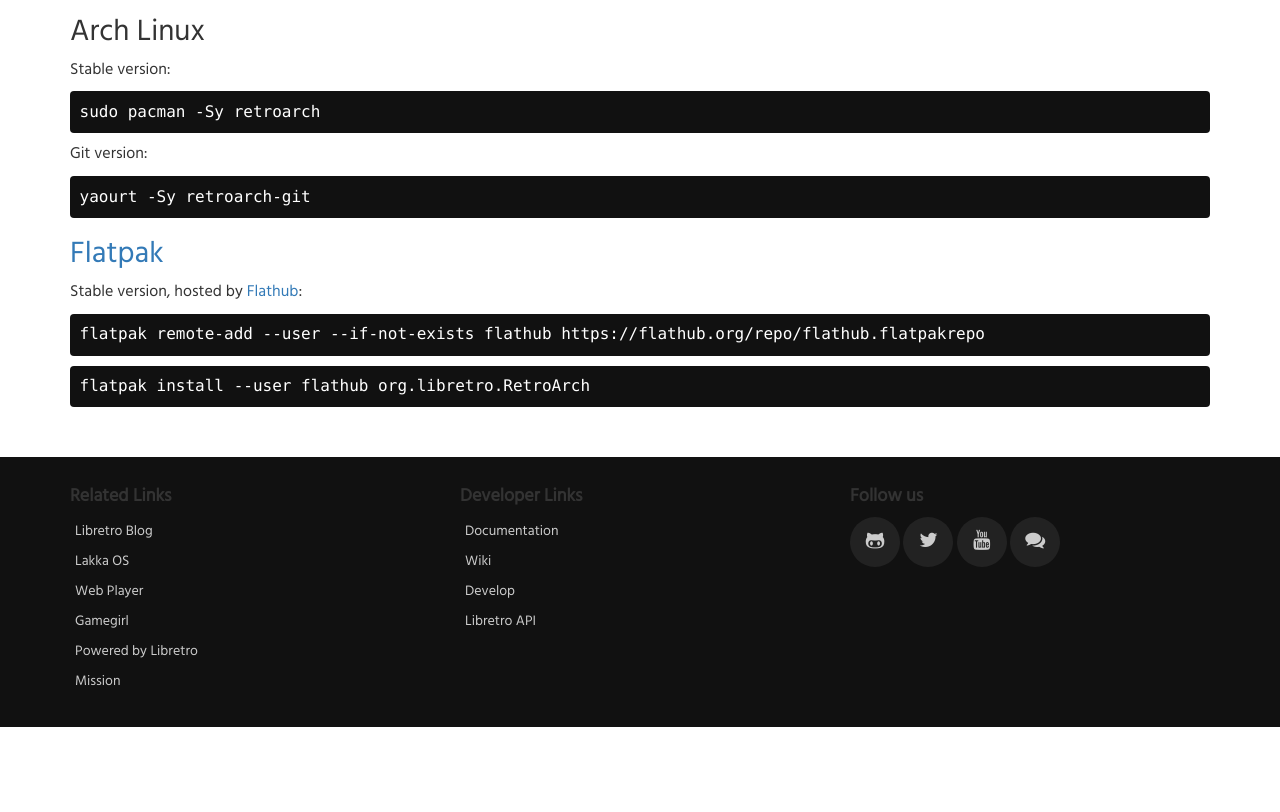
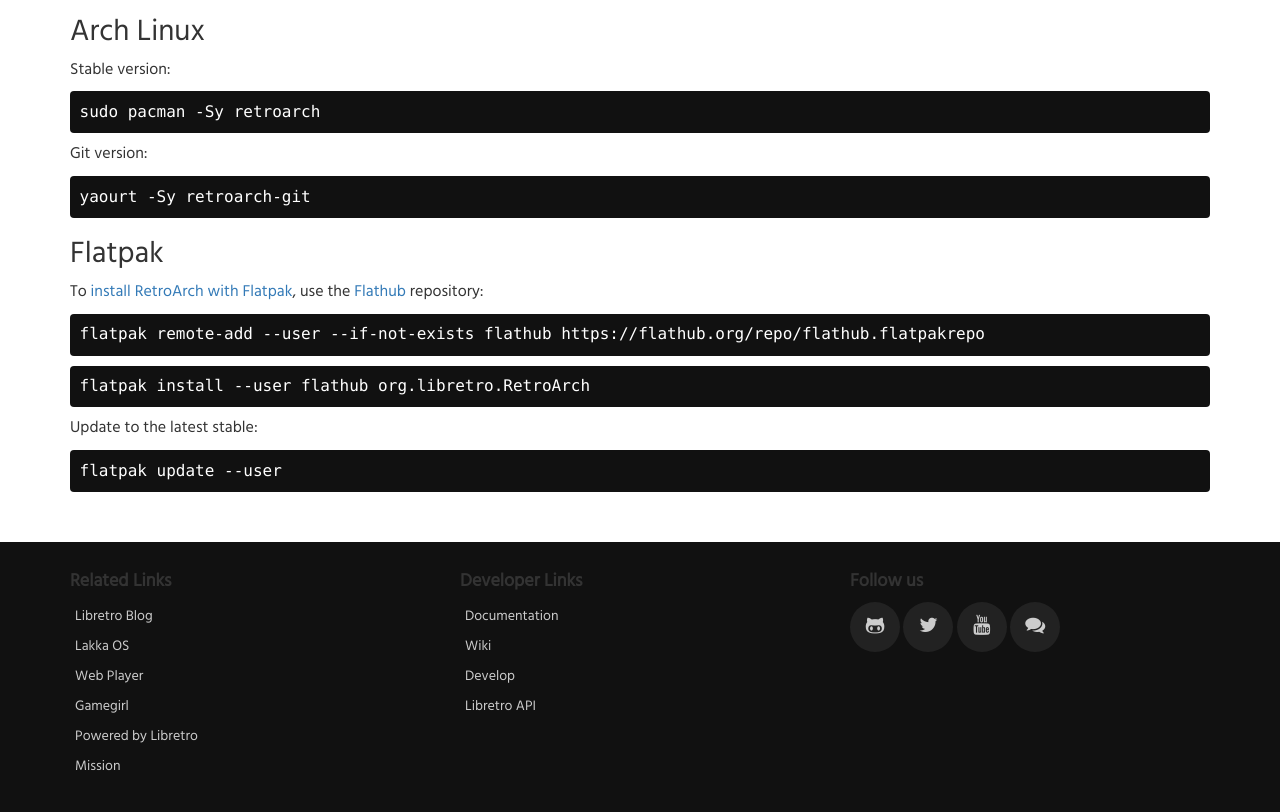
Before and after one commit to hyarsan/www.retroarch.com, a PHP site: the page made by index.php in a window 1280 px wide. Shown: the part 980-1792 px from the top of the page. Before the commit the page ends 1707 px from the top, so only its background shows below. Run offline with PHP 8.4, Linux system fonts and the light colour scheme.

Commit message:
flatpak: Update instructions for Flatpak

```diff
--- a/linux-instructions.php
+++ b/linux-instructions.php
@@ -21,9 +21,11 @@
         <pre>sudo pacman -Sy retroarch</pre>
         <p>Git version:</p>
         <pre>yaourt -Sy retroarch-git</pre>
-        <h2><a href="http://flatpak.org">Flatpak</a></h2>
-        <p>Stable version, hosted by <a href="https://flathub.org">Flathub</a>:</p>
+        <h2>Flatpak</h2>
+        <p>To <a href="https://www.libretro.com/index.php/retroarch-with-flatpak/">install RetroArch with Flatpak</a>, use the <a href="https://flathub.org">Flathub</a> repository:</p>
         <pre>flatpak remote-add --user --if-not-exists flathub https://flathub.org/repo/flathub.flatpakrepo</pre>
         <pre>flatpak install --user flathub org.libretro.RetroArch</pre>
+        <p>Update to the latest stable:</p>
+        <pre>flatpak update --user</pre>
     </div>
 </div>
--- a/platforms.php
+++ b/platforms.php
@@ -22,7 +22,6 @@
                 <div class="platform">
                     <img src="images/linux.png">
                     <h4>Linux</h4>
-                    <a href="https://www.libretro.com/index.php/retroarch-with-flatpak/">Install with Flatpak</a>
                     <a href="index.php?page=linux-instructions">Installation instructions</a>
                     <a href="https://buildbot.libretro.com/docs/compilation/ubuntu/">Compilation instructions (Ubuntu)</a>
                 </div>
```
